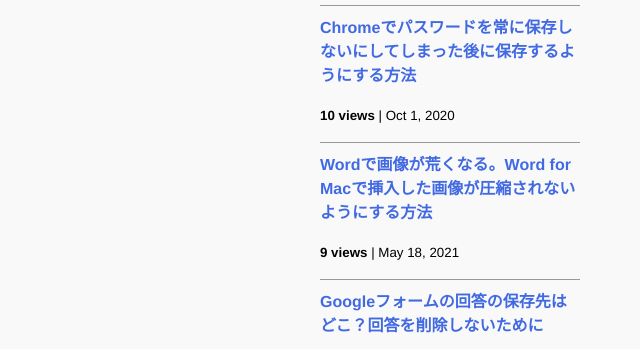
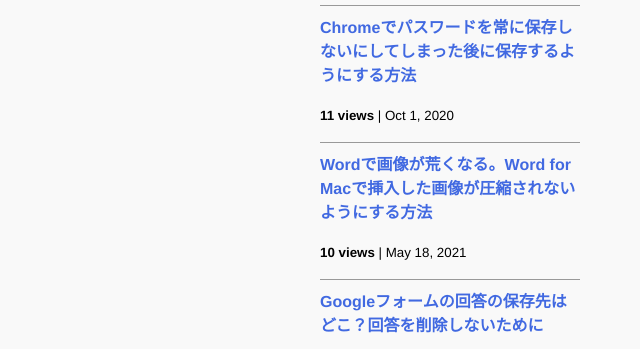
Before and after one commit to iwanaminami/shoyaiwaname, a Jekyll site: the page built from about.markdown, in a window 1280 px wide and 900 px high, scrolled down 1217 px. Shown: the part 152-501 px from the top of the window, without its empty margins (640-1280 px from the left). Built offline with Jekyll 4.4.1, drawn with Linux system fonts in a browser that asks for light colours; nearby versions of some CDN libraries; comment, search, counter and statistics services are not loaded.

Commit message:
chore(ga): update _data/popularposts.yml 20261008-0452

```diff
--- a/_data/popularposts.yml
+++ b/_data/popularposts.yml
@@ -9,9 +9,9 @@
     url: "/2019/12/16/restore-googleform.html"
   - view: 11
     url: "/2020/01/23/sfcgold.html"
+  - view: 11
+    url: "/2020/10/01/googlepassword.html"
   - view: 10
-    url: "/2020/10/01/googlepassword.html"
-  - view: 9
     url: "/2021/05/18/image-compression-word.html"
   - view: 4
     url: "/2019/12/16/googleform-answers.html"
```
